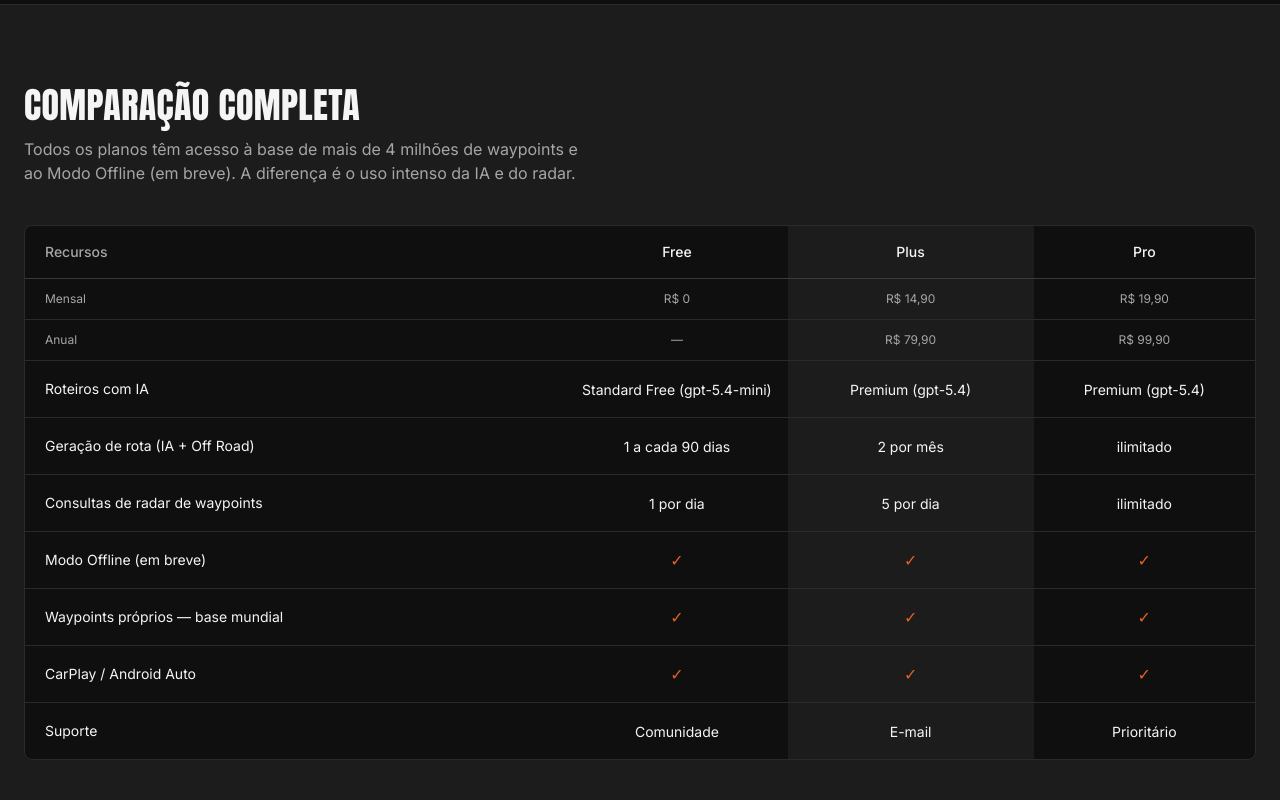
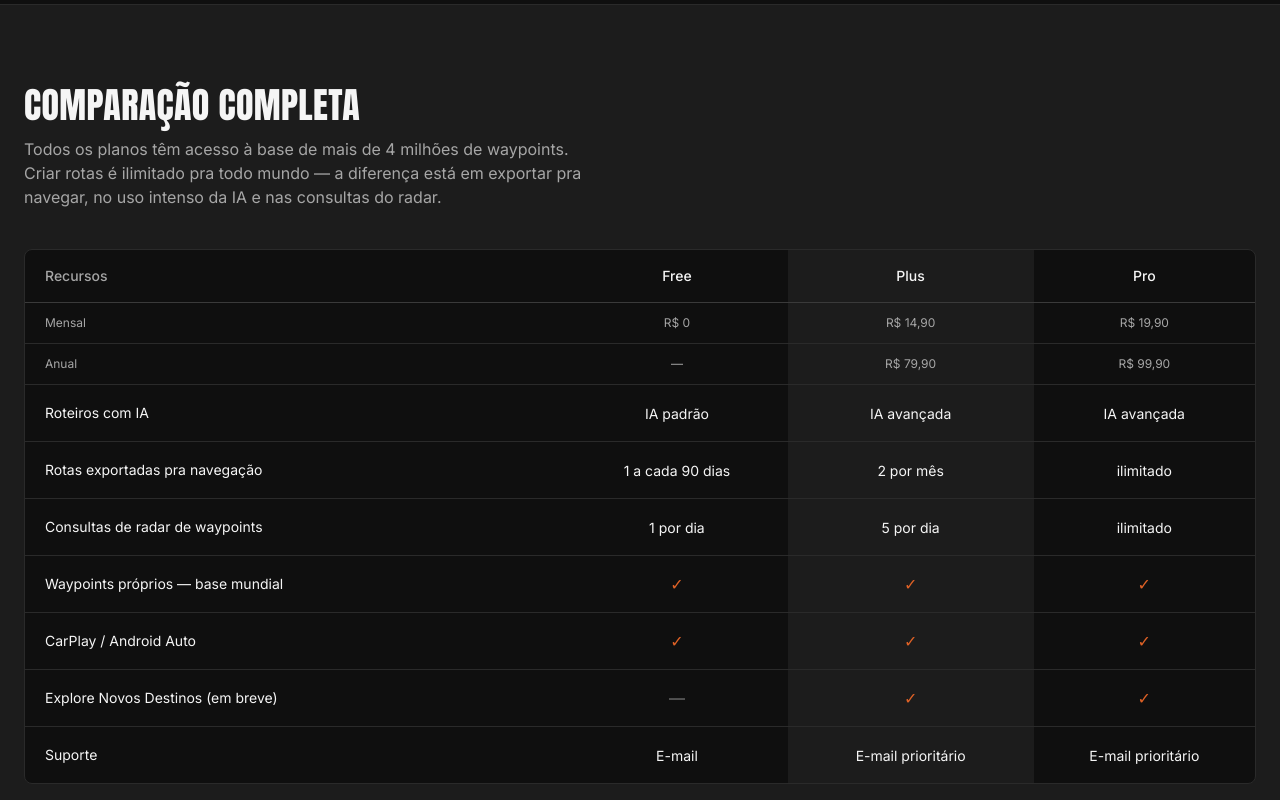
Before and after one commit to rangel2010/gtoverlander-site, a Next.js app: page /planos in a window 1280 px wide. Shown: the part 960-1760 px from the top of the page. Built offline with nearby package versions, Linux system fonts and the light colour scheme; no server answers.

Commit message:
refactor(home+planos+faq): refina copy da Fase 1, ajusta tabela de planos pra realidade

```diff
--- a/app/faq/page.tsx
+++ b/app/faq/page.tsx
@@ -70,7 +70,7 @@ const categorias: FaqCategory[] = [
     perguntas: [
       {
         q: 'Posso testar antes de assinar?',
-        a: 'Free não é trial. Você usa o GT grátis pra sempre, com Standard Free de IA, todos os waypoints, CarPlay e Android Auto. 1 rota a cada 90 dias e 1 consulta de radar por dia. Quando precisar de mais, sobe pra Plus ou Pro.',
+        a: 'Free não é trial. Você usa o GT grátis pra sempre, com a IA padrão, todos os waypoints, CarPlay e Android Auto. 1 rota exportada pra navegar a cada 90 dias e 1 consulta de radar por dia. Quando precisar de mais, sobe pra Plus ou Pro.',
       },
       {
         q: 'Posso cancelar quando quiser?',
--- a/app/planos/page.tsx
+++ b/app/planos/page.tsx
@@ -18,19 +18,15 @@ interface PlanFeature {
 const features: PlanFeature[] = [
   {
     label: 'Roteiros com IA',
-    values: ['Standard Free (gpt-5.4-mini)', 'Premium (gpt-5.4)', 'Premium (gpt-5.4)'],
+    values: ['IA padrão', 'IA avançada', 'IA avançada'],
   },
   {
-    label: 'Geração de rota (IA + Off Road)',
+    label: 'Rotas exportadas pra navegação',
     values: ['1 a cada 90 dias', '2 por mês', 'ilimitado'],
   },
   {
     label: 'Consultas de radar de waypoints',
     values: ['1 por dia', '5 por dia', 'ilimitado'],
-  },
-  {
-    label: 'Modo Offline (em breve)',
-    values: [true, true, true],
   },
   {
     label: 'Waypoints próprios — base mundial',
@@ -41,15 +37,19 @@ const features: PlanFeature[] = [
     values: [true, true, true],
   },
   {
+    label: 'Explore Novos Destinos (em breve)',
+    values: [false, true, true],
+  },
+  {
     label: 'Suporte',
-    values: ['Comunidade', 'E-mail', 'Prioritário'],
+    values: ['E-mail', 'E-mail prioritário', 'E-mail prioritário'],
   },
 ];
 
 const faq = [
   {
     q: 'Posso testar antes de assinar?',
-    a: 'O plano Free não é trial — é grátis pra sempre. Você usa o GT com Standard Free de IA, todos os waypoints próprios disponíveis, CarPlay e Android Auto, sem deadline. Quando quiser mais densidade, sobe pra Plus ou Pro.',
+    a: 'O plano Free não é trial — é grátis pra sempre. Você usa o GT com a IA padrão, todos os waypoints próprios disponíveis, CarPlay e Android Auto, sem deadline. Quando quiser mais densidade, sobe pra Plus ou Pro.',
   },
   {
     q: 'Posso cancelar a qualquer momento?',
@@ -58,10 +58,6 @@ const faq = [
   {
     q: 'Qual a diferença entre mensal e anual?',
     a: 'Anual tem desconto significativo: Plus mensal sai R$ 178,80/ano, anual sai R$ 79,90 (economia de 55%). Pro mensal sai R$ 238,80/ano, anual sai R$ 99,90 (economia de 58%). Mesmo plano, mesmas features — só muda o ciclo de cobrança.',
-  },
-  {
-    q: 'Tenho assinatura no iOS?',
-    a: 'Hoje só Android (via Asaas). A assinatura no iOS está em desenvolvimento — quando estiver pronta, todos os planos ficam disponíveis nas duas plataformas.',
   },
   {
     q: 'Quanto custa em outras moedas?',
@@ -113,9 +109,9 @@ export default function PlanosPage() {
             Comparação completa
           </h2>
           <p className="text-gt-text-muted mb-10 max-w-xl font-sans">
-            Todos os planos têm acesso à base de mais de 4 milhões de waypoints
-            e ao Modo Offline (em breve). A diferença é o uso intenso da IA e
-            do radar.
+            Todos os planos têm acesso à base de mais de 4 milhões de waypoints.
+            Criar rotas é ilimitado pra todo mundo — a diferença está em
+            exportar pra navegar, no uso intenso da IA e nas consultas do radar.
           </p>
 
           <div className="overflow-x-auto bg-gt-bg rounded-lg border border-gt-border">
```
